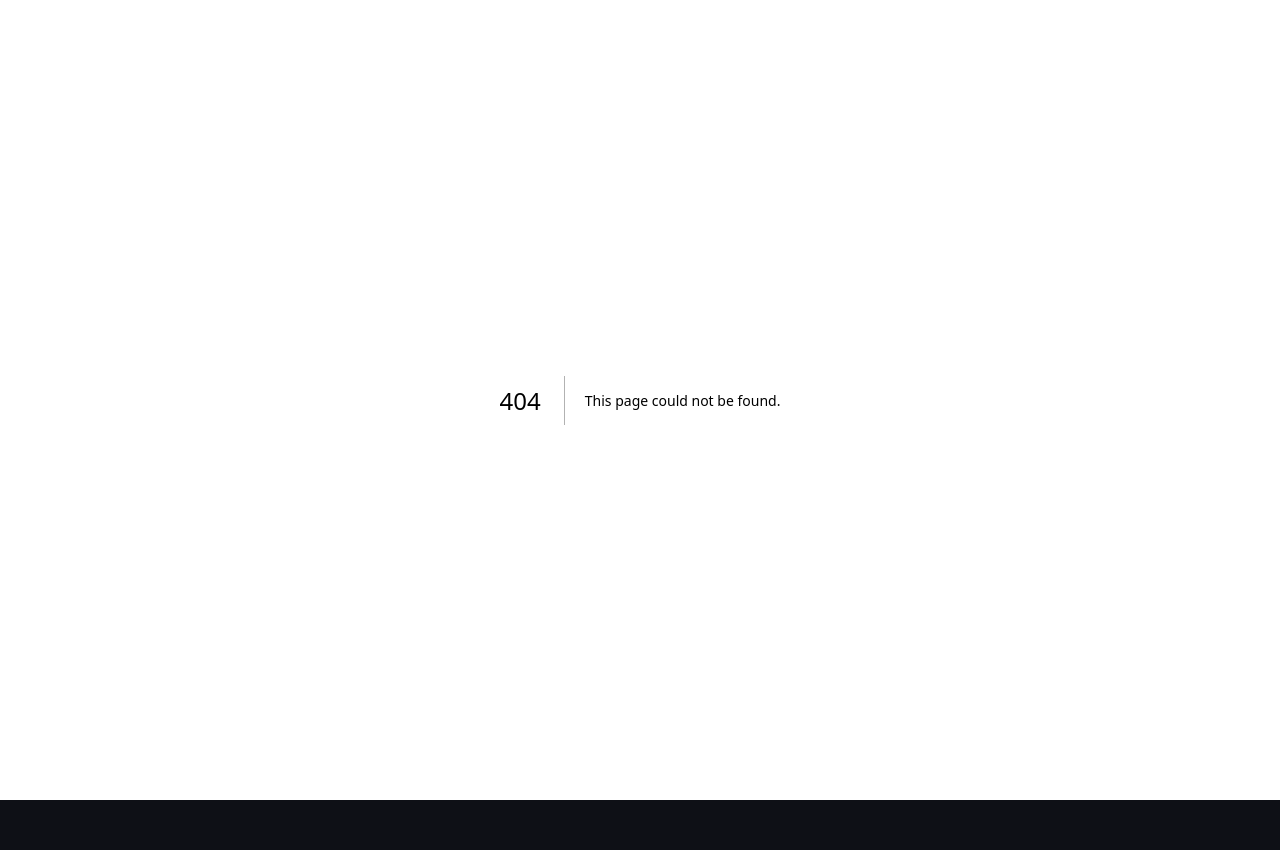
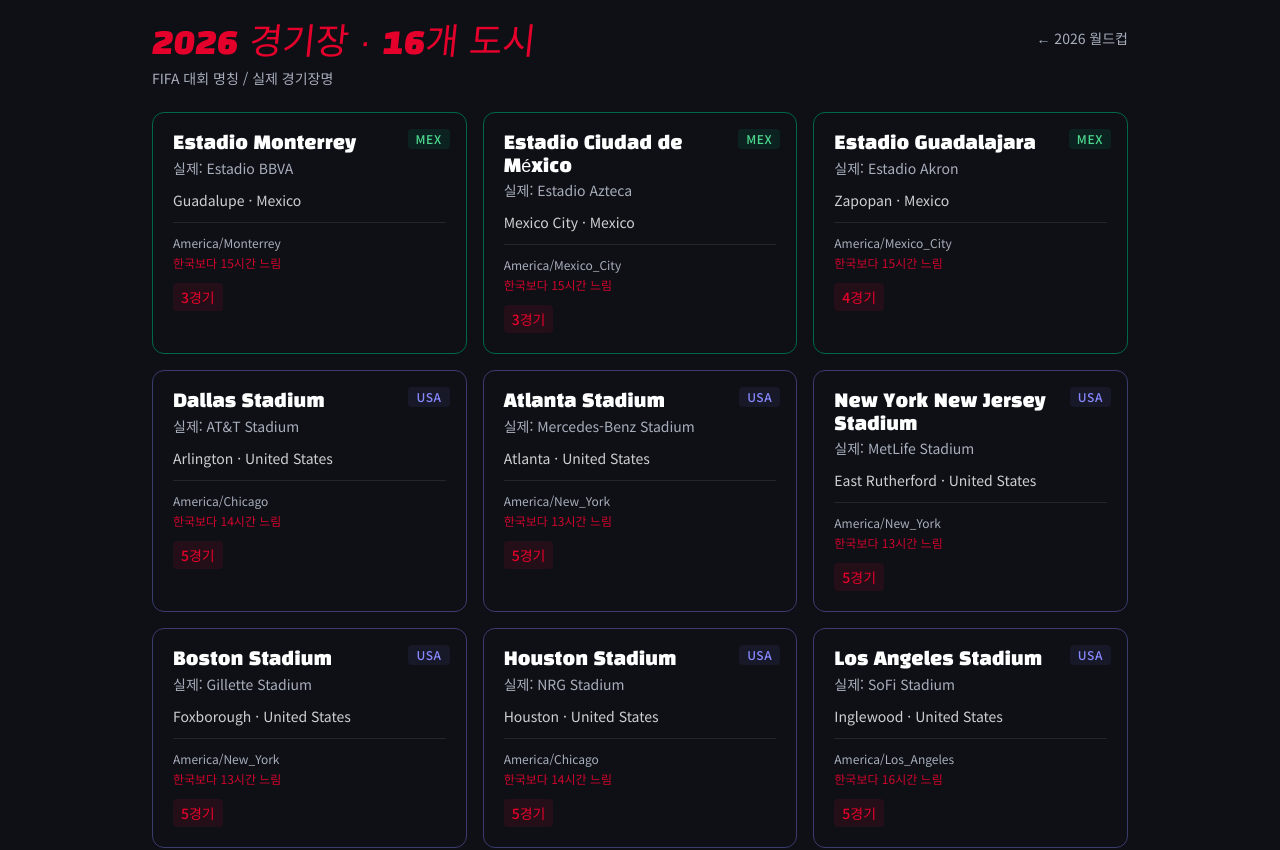
Before and after one commit to qoxmfaktmxj/worldcup, a Next.js app: page /world-cup/2026/venues in a window 1280 px wide. Before the commit this address had no page. Shown: the top 850 px of the page. Before the commit the page ends 800 px from the top, so only its background shows below. Built offline with nearby package versions, Linux system fonts and the light colour scheme.

Commit message:
feat: 2026 venues page (FIFA/real names, KST offset)
Co-Authored-By: Claude Opus 4.8 (1M context) <noreply@anthropic.com>

```diff
--- /dev/null
+++ b/app/world-cup/2026/venues/page.tsx
@@ -0,0 +1,93 @@
+import Link from "next/link";
+import { getVenues, getMatches } from "@/lib/data";
+import { VenueCard } from "@/components/kinetic/VenueCard";
+
+export const dynamic = "force-static";
+
+/**
+ * Parse a shortOffset string like "GMT+9" or "GMT-7" into a numeric hour offset.
+ */
+function parseTzOffset(tz: string): number {
+  const ref = new Date("2026-06-20T12:00:00Z");
+  const fmt = new Intl.DateTimeFormat("en", {
+    timeZone: tz,
+    timeZoneName: "shortOffset",
+  });
+  const parts = fmt.formatToParts(ref);
+  const off = parts.find((p) => p.type === "timeZoneName")?.value ?? "GMT+0";
+  const m = off.match(/GMT([+-]\d+)/);
+  return m ? parseInt(m[1], 10) : 0;
+}
+
+function tzOffsetLabel(venueTimezone: string): string {
+  const seoulOffset = parseTzOffset("Asia/Seoul"); // +9
+  const venueOffset = parseTzOffset(venueTimezone);
+  const diff = seoulOffset - venueOffset; // positive → KST is ahead
+  return `한국보다 ${diff}시간 느림`;
+}
+
+const COUNTRY_ORDER: Record<string, number> = {
+  Mexico: 0,
+  "United States": 1,
+  Canada: 2,
+};
+
+export default async function Venues2026Page() {
+  const [venues, matches] = await Promise.all([
+    getVenues(2026),
+    getMatches(2026),
+  ]);
+
+  // count matches per venue
+  const countByVenue = new Map<string, number>();
+  for (const m of matches) {
+    if (m.venueId) {
+      countByVenue.set(m.venueId, (countByVenue.get(m.venueId) ?? 0) + 1);
+    }
+  }
+
+  // sort: Mexico → USA → Canada, then by city
+  const sorted = [...venues].sort((a, b) => {
+    const ca = COUNTRY_ORDER[a.country] ?? 9;
+    const cb = COUNTRY_ORDER[b.country] ?? 9;
+    if (ca !== cb) return ca - cb;
+    return a.city.localeCompare(b.city);
+  });
+
+  return (
+    <main className="mx-auto max-w-5xl p-6">
+      {/* Header */}
+      <div className="flex items-start justify-between flex-wrap gap-3 mb-2">
+        <div>
+          <h1
+            className="font-display text-4xl text-korea"
+            style={{ transform: "skewX(-6deg)" }}
+          >
+            2026 경기장 · {venues.length}개 도시
+          </h1>
+          <p className="text-muted text-sm mt-1">
+            FIFA 대회 명칭 / 실제 경기장명
+          </p>
+        </div>
+        <Link
+          href="/world-cup/2026"
+          className="text-sm text-muted hover:text-korea transition-colors mt-1"
+        >
+          ← 2026 월드컵
+        </Link>
+      </div>
+
+      {/* Venue grid */}
+      <div className="mt-6 grid grid-cols-1 sm:grid-cols-2 lg:grid-cols-3 gap-4">
+        {sorted.map((venue) => (
+          <VenueCard
+            key={venue.id}
+            venue={venue}
+            matchCount={countByVenue.get(venue.id) ?? 0}
+            tzOffsetLabel={tzOffsetLabel(venue.timezone)}
+          />
+        ))}
+      </div>
+    </main>
+  );
+}
--- /dev/null
+++ b/components/kinetic/VenueCard.tsx
@@ -0,0 +1,69 @@
+import type { Venue } from "@/lib/types";
+
+const COUNTRY_ACCENT: Record<string, { border: string; chip: string; label: string }> = {
+  "United States": { border: "border-[#3C3B6E]", chip: "bg-[#3C3B6E]/20 text-[#8888ff]", label: "USA" },
+  "Canada": { border: "border-[#D80621]", chip: "bg-[#D80621]/20 text-[#ff6b7a]", label: "CAN" },
+  "Mexico": { border: "border-[#006847]", chip: "bg-[#006847]/20 text-[#4cd98e]", label: "MEX" },
+};
+
+export function VenueCard({
+  venue,
+  matchCount,
+  tzOffsetLabel,
+}: {
+  venue: Venue;
+  matchCount: number;
+  tzOffsetLabel: string;
+}) {
+  const accent = COUNTRY_ACCENT[venue.country];
+
+  return (
+    <div
+      className={`relative rounded-xl border bg-ink p-5 flex flex-col gap-3 transition-colors hover:bg-panel/40 ${
+        accent ? accent.border : "border-line"
+      }`}
+    >
+      {/* 국가 chip */}
+      {accent && (
+        <span
+          className={`absolute top-4 right-4 rounded px-2 py-0.5 text-xs font-medium tracking-wider ${accent.chip}`}
+        >
+          {accent.label}
+        </span>
+      )}
+
+      {/* FIFA 대회 명칭 */}
+      <div>
+        <p className="font-display text-lg leading-tight text-white pr-10">
+          {venue.fifaName}
+        </p>
+        {venue.commonName && (
+          <p className="mt-0.5 text-sm text-muted">
+            실제: {venue.commonName}
+          </p>
+        )}
+      </div>
+
+      {/* 도시 · 국가 */}
+      <p className="text-sm text-white/80">
+        {venue.city} · {venue.country}
+      </p>
+
+      {/* 구분선 */}
+      <div className="border-t border-line" />
+
+      {/* 시간대 + 시차 */}
+      <div className="flex flex-col gap-1 text-xs text-muted">
+        <span>{venue.timezone}</span>
+        <span className="text-korea/90">{tzOffsetLabel}</span>
+      </div>
+
+      {/* 경기 수 */}
+      <div
+        className="inline-block bg-korea/10 px-2 py-1 text-sm font-medium text-korea rounded self-start"
+      >
+        {matchCount}경기
+      </div>
+    </div>
+  );
+}
```
